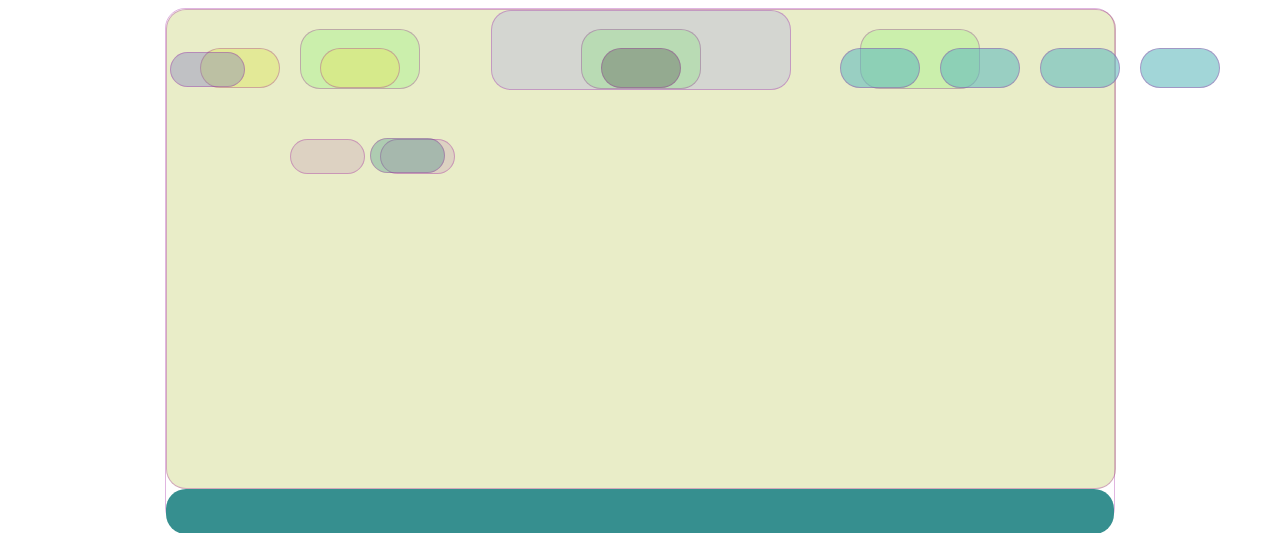
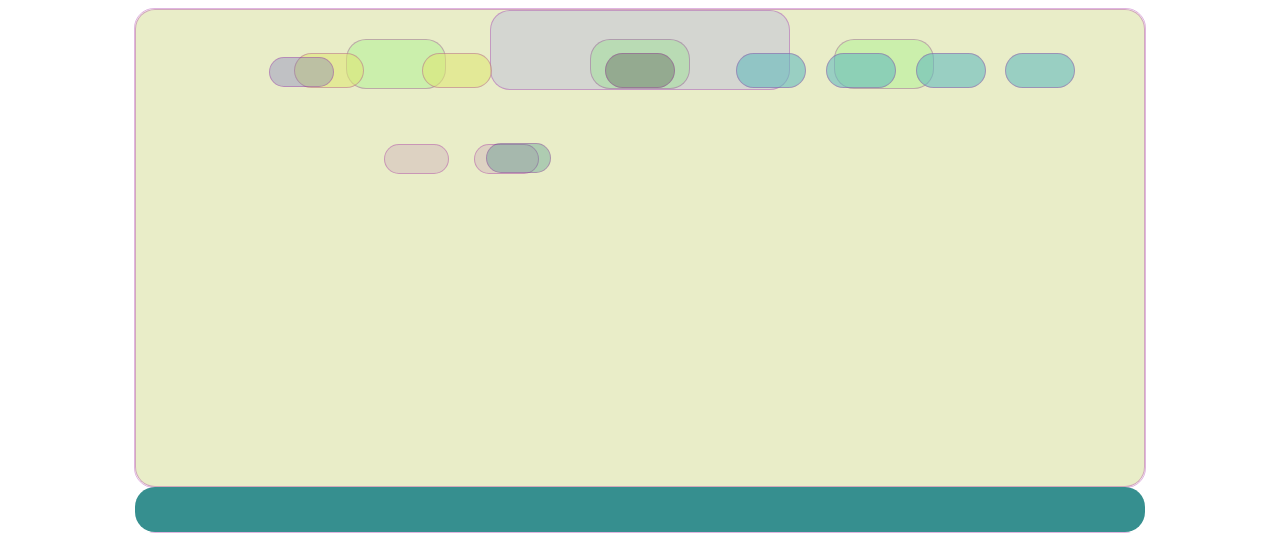
Before and after one commit to h010d/JavaScript, a PHP site: template JSHomeworks/homework_12/templates/siblings.html in a window 1280 px wide. Shown: the top 533 px of the page. Run offline with PHP 8.4, Linux system fonts and the light colour scheme; the template is opened without the code that fills it, so the values that code supplies are empty.

Commit message:
changed pixels to percentages

```diff
--- a/JSHomeworks/homework_12/css/siblings.css
+++ b/JSHomeworks/homework_12/css/siblings.css
@@ -1,209 +1,277 @@
 * {
-	box-sizing : border-box;
-	padding    : 0;
+    box-sizing: border-box;
+    padding: 0;
 }
 
 div {
-	width                 : 100px;
-	height                : 50px;
-	margin                : 0 auto;
-	border                : 1px solid rgba(155, 22, 155, 0.315);
-	border-radius         : 20px;
-	-webkit-border-radius : 20px;
-	-moz-border-radius    : 20px;
-	-ms-border-radius     : 20px;
-	-o-border-radius      : 20px;
+    width: 100px;
+    height: 50px;
+    margin: 0 auto;
+    border: 1px solid rgba(155, 22, 155, 0.315);
+    border-radius: 20px;
+    -webkit-border-radius: 20px;
+    -moz-border-radius: 20px;
+    -ms-border-radius: 20px;
+    -o-border-radius: 20px;
 }
 
 .wrapper {
-	width   : 950px;
-	margin  : 0 auto;
-	height  : 65vh;
-	z-index : -20;
+    width: 70%;
+    margin: 0 auto;
+    height: 65vh;
+    z-index: -20;
 }
 
 .wrapper_inner {
-	width            : 950px;
-	margin           : 0 auto;
-	height           : 60vh;
-	background-color : #a5b4223f;
+    width: 100%;
+    margin: 0 auto;
+    height: 100%;
+    background-color: #a5b4223f;
 }
 
 .top {
-	width            : 300px;
-	height           : 80px;
-	background-color : rgba(119, 104, 253, 0.171);
-	display          : flex;
-	flex-direction   : row;
-	flex-wrap        : nowrap;
-	justify-content  : space-around;
-	align-items      : flex-end;
+    width: 300px;
+    height: 80px;
+    background-color: rgba(119, 104, 253, 0.171);
+    display: flex;
+    flex-direction: row;
+    flex-wrap: nowrap;
+    justify-content: space-around;
+    align-items: flex-end;
 }
 
 .two_lvl {
-	position         : absolute;
-	margin-top       : 120px;
-	width            : 120px;
-	height           : 60px;
-	background-color : #15ff0023;
-	display          : flex;
-	flex-direction   : row;
-	flex-wrap        : nowrap;
-	justify-content  : space-around;
-	align-items      : flex-end;
+    position: absolute;
+    margin-top: 120px;
+    width: 120px;
+    height: 60px;
+    background-color: #15ff0023;
+    display: flex;
+    flex-direction: row;
+    flex-wrap: nowrap;
+    justify-content: space-around;
+    align-items: flex-end;
 }
 
 .left {
-	left : 300px;
+    left: 35%;
 }
 
 .right {
-	right : 300px;
+    right: 35%;
 }
 
 .three_lvl {
-	position         : fixed;
-	margin-top       : 100px;
-	width            : 80px;
-	height           : 40px;
-	background-color : #4e4e4e57;
+    position: fixed;
+    margin-top: 100px;
+    width: 80px;
+    height: 40px;
+    background-color: #4e4e4e57;
 }
 
 .right_one {
-	right            : 360px;
-	background-color : #64bbbe98;
+    right: 40%;
+    background-color: #64bbbe98;
 }
 
 .right_two {
-	right            : 260px;
-	background-color : #64bbbe98;
+    right: 34%;
+    background-color: #64bbbe98;
 }
 
 .right_three {
-	right            : 160px;
-	background-color : #64bbbe98;
+    right: 28%;
+    background-color: #64bbbe98;
 }
 
 .right_four {
-	right            : 60px;
-	background-color : #64bbbe98;
+    right: 22%;
+    background-color: #64bbbe98;
 }
 
+
+/* ***************************** */
+
 .left_one {
-	left             : 200px;
-	display          : flex;
-	flex-direction   : row;
-	flex-wrap        : nowrap;
-	justify-content  : space-around;
-	align-items      : flex-end;
-	background-color : #dee67291;
+    left: 32%;
+    display: flex;
+    flex-direction: row;
+    flex-wrap: nowrap;
+    justify-content: space-around;
+    align-items: flex-end;
+    background-color: #dee67291;
 }
 
 .left_two {
-	background-color : #dee67291;
+    background-color: #dee67291;
+    left: 39%;
 }
 
+
+/* ***************************** */
+
 .four_lvl {
-	position         : fixed;
-	margin-top       : 90px;
-	width            : 75px;
-	height           : 35px;
-	background-color : #8509961e;
+    position: fixed;
+    margin-top: 90px;
+    width: 75px;
+    height: 35px;
+    background-color: #8509961e;
 }
 
 .four_one {
-	left             : 170px;
-	background-color : #6862bd50;
+    left: 30%;
+    background-color: #6862bd50;
 }
 
 .four_left {
-	left : 290px;
+    left: 37%;
 }
 
 .four_right {
-	left            : 380px;
-	display         : flex;
-	flex-direction  : row;
-	flex-wrap       : nowrap;
-	justify-content : space-around;
-	align-items     : flex-end;
+    left: 43%;
+    display: flex;
+    flex-direction: row;
+    flex-wrap: nowrap;
+    justify-content: space-around;
+    align-items: flex-end;
 }
 
 .five_one {
-	position         : fixed;
-	margin-top       : 90px;
-	width            : 75px;
-	height           : 35px;
-	background-color : #14747446;
-	left             : 370px;
+    position: fixed;
+    margin-top: 90px;
+    width: 75px;
+    height: 35px;
+    background-color: #14747446;
+    left: 43%;
 }
 
 .showInfo {
-	color            : rgb(252, 255, 91);
-	margin           : 0 auto;
-	text-align       : center;
-	font-size        : 30px;
-	height           : 45px;
-	width            : 100%;
-	background-color : #368f8f;
-	bottom           : 10px;
-	border           : none;
+    color: rgb(252, 255, 91);
+    margin: 0 auto;
+    text-align: center;
+    font-size: 30px;
+    height: 45px;
+    width: 100%;
+    background-color: #368f8f;
+    bottom: 10px;
+    border: none;
 }
 
 .selected-siblings {
-	border : 3px double red;
+    border: 3px double red;
 }
 
 .selected-parent {
-	background-color : blueviolet;
+    background-color: blueviolet;
 }
 
 .selected-aftparent {
-	background-color : rgba(226, 141, 30, 0.596);
+    background-color: rgba(226, 141, 30, 0.596);
 }
 
 .selected-parents {
-	border : 3px dotted #001aff;
+    border: 3px dotted #001aff;
 }
 
 .selected-closest {
-	border : 3px solid #167204d2;
+    border: 3px solid #167204d2;
 }
 
 .selected-children {
-	background-color : #10861a;
+    background-color: #10861a;
 }
 
 .selected-next {
-	background-color : #c4a727b4;
+    background-color: #c4a727b4;
 }
 
 .selected-prev {
-	background-color : #2766c4ab;
+    background-color: #2766c4ab;
 }
 
 .selected-nextAll {
-	background-color : #046164;
+    background-color: #046164;
 }
 
 .selected-prevAll {
-	background-color : #07abb1;
+    background-color: #07abb1;
 }
 
 .selected-nextUntil {
-	background-color : #0eb14ca4;
+    background-color: #0eb14ca4;
 }
 
 .selected-prevUntil {
-	background-color : #6ab10e8a;
+    background-color: #6ab10e8a;
 }
 
 .radio__buttons {
-	height : 120px;
-	width  : 100%;
+    height: 120px;
+    width: 100%;
 }
 
 .choise__method {
-	height      : 12px;
-	margin-left : 20px;
+    height: 12px;
+    margin-left: 20px;
 }
+
+@media screen and (max-width: 1350px) {
+    .wrapper {
+        width: 80%;
+        height: 60vh;
+    }
+    .two_lvl {
+        width: 100px;
+        height: 50px;
+    }
+    .left {
+        left: 27%;
+    }
+    .right {
+        right: 27%;
+    }
+    /* ********************* */
+    .three_lvl {
+        width: 70px;
+        height: 35px;
+    }
+    .right_one {
+        right: 37%;
+    }
+    .right_two {
+        right: 30%;
+    }
+    .right_three {
+        right: 23%;
+    }
+    .right_four {
+        right: 16%;
+    }
+    /* ********************* */
+    .left_one {
+        left: 23%;
+    }
+    .left_two {
+        left: 33%;
+    }
+    /* ********************* */
+    .four_lvl {
+        width: 65px;
+        height: 30px;
+    }
+    .four_one {
+        left: 21%;
+    }
+    .four_left {
+        left: 30%;
+    }
+    .four_right {
+        left: 37%;
+    }
+    /* ********************* */
+    .five_one {
+        left: 38%;
+        width: 65px;
+        height: 30px;
+    }
+}
```
Also changed, not shown: JSHomeworks/homework_12/css/fonts/siblings_old.css (added, +209 -0 lines). Lines whose indentation alone changed are shown as unchanged.
